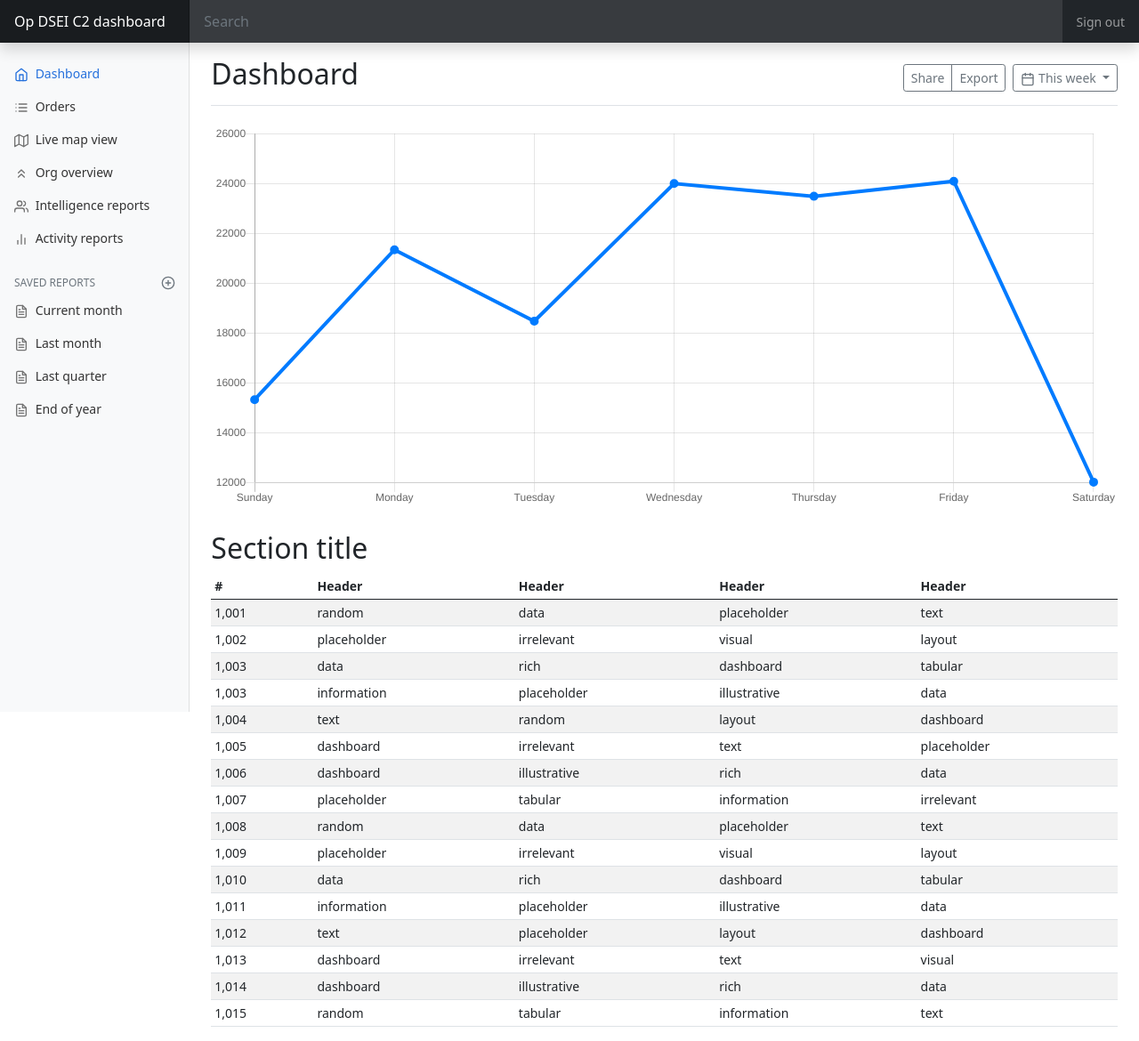
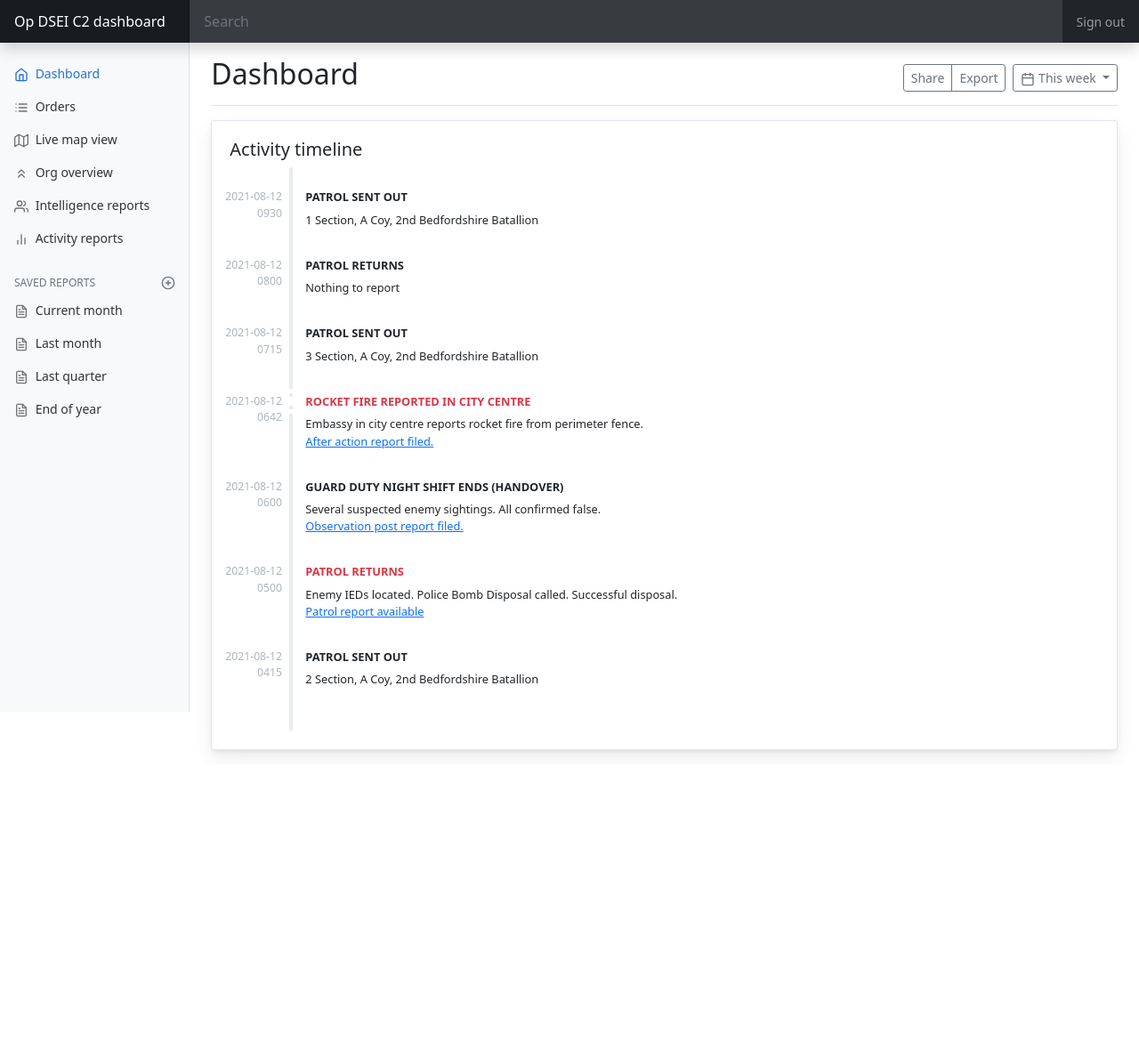
Before and after one commit to defencedigital/dsei-demo, a Flask app: page / in a window 1280 px wide. Shown: the whole page at 89% size. After the commit the page ends 850 px from the top, so only its background shows below. Run offline with Flask 2, Linux system fonts and the light colour scheme.

Commit message:
Replace front page dashboard with activity timeline

```diff
--- /dev/null
+++ b/static/css/main.css
@@ -0,0 +1,122 @@
+
+.mt-70 {
+    margin-top: 70px
+}
+
+.mb-70 {
+    margin-bottom: 70px
+}
+
+.card {
+    box-shadow: 0 0.46875rem 2.1875rem rgba(4, 9, 20, 0.03), 0 0.9375rem 1.40625rem rgba(4, 9, 20, 0.03), 0 0.25rem 0.53125rem rgba(4, 9, 20, 0.05), 0 0.125rem 0.1875rem rgba(4, 9, 20, 0.03);
+    border-width: 0;
+    transition: all .2s
+}
+
+.card {
+    position: relative;
+    display: flex;
+    flex-direction: column;
+    min-width: 0;
+    word-wrap: break-word;
+    background-color: #fff;
+    background-clip: border-box;
+    border: 1px solid rgba(26, 54, 126, 0.125);
+    border-radius: .25rem
+}
+
+.card-body {
+    flex: 1 1 auto;
+    padding: 1.25rem
+}
+
+.vertical-timeline {
+    width: 100%;
+    position: relative;
+    padding: 1.5rem 0 1rem
+}
+
+.vertical-timeline::before {
+    content: '';
+    position: absolute;
+    top: 0;
+    left: 67px;
+    height: 100%;
+    width: 4px;
+    background: #e9ecef;
+    border-radius: .25rem
+}
+
+.vertical-timeline-element {
+    position: relative;
+    margin: 0 0 1rem
+}
+
+.vertical-timeline--animate .vertical-timeline-element-icon.bounce-in {
+    visibility: visible;
+    animation: cd-bounce-1 .8s
+}
+
+.vertical-timeline-element-icon {
+    position: absolute;
+    top: 0;
+    left: 60px
+}
+
+.vertical-timeline-element-icon .badge-dot-xl {
+    box-shadow: 0 0 0 5px #fff
+}
+
+.badge-dot-xl {
+    width: 18px;
+    height: 18px;
+    position: relative
+}
+
+.badge:empty {
+    display: none
+}
+
+.badge-dot-xl::before {
+    content: '';
+    width: 10px;
+    height: 10px;
+    border-radius: .25rem;
+    position: absolute;
+    left: 50%;
+    top: 50%;
+    margin: -5px 0 0 -5px;
+    background: #fff
+}
+
+.vertical-timeline-element-content {
+    position: relative;
+    margin-left: 85px;
+    font-size: .8rem
+}
+
+.vertical-timeline-element-content .timeline-title {
+    font-size: .8rem;
+    text-transform: uppercase;
+    margin: 0 0 .5rem;
+    padding: 2px 0 0;
+    font-weight: bold
+}
+
+.vertical-timeline-element-content .vertical-timeline-element-date {
+    display: block;
+    position: absolute;
+    left: -90px;
+    top: 0;
+    padding-right: 10px;
+    text-align: right;
+    color: #adb5bd;
+    font-size: .7619rem;
+    white-space: nowrap
+}
+
+.vertical-timeline-element-content:after {
+    content: "";
+    display: table;
+    clear: both
+}
--- a/templates/base.html
+++ b/templates/base.html
@@ -14,7 +14,9 @@
 
 
     <!-- Bootstrap core CSS -->
-<link href="https://cdn.jsdelivr.net/npm/bootstrap@5.1.0/dist/css/bootstrap.min.css" rel="stylesheet" integrity="sha384-KyZXEAg3QhqLMpG8r+8fhAXLRk2vvoC2f3B09zVXn8CA5QIVfZOJ3BCsw2P0p/We" crossorigin="anonymous">
+    <link href="https://cdn.jsdelivr.net/npm/bootstrap@5.1.0/dist/css/bootstrap.min.css" rel="stylesheet" integrity="sha384-KyZXEAg3QhqLMpG8r+8fhAXLRk2vvoC2f3B09zVXn8CA5QIVfZOJ3BCsw2P0p/We" crossorigin="anonymous">
+    <!-- Custom CSS -->
+    <link href="{{ url_for('static', filename='css/main.css') }}" rel="stylesheet">
     <!-- Favicons -->
 <link rel="apple-touch-icon" href="/docs/5.1/assets/img/favicons/apple-touch-icon.png" sizes="180x180">
 <link rel="icon" href="/docs/5.1/assets/img/favicons/favicon-32x32.png" sizes="32x32" type="image/png">
--- a/templates/index.html
+++ b/templates/index.html
@@ -14,10 +14,76 @@
         </div>
       </div>
 
-      <canvas class="my-4 w-100" id="myChart" width="900" height="380"></canvas>
+      <!-- <canvas class="my-4 w-100" id="myChart" width="900" height="380"></canvas> -->
 
-      <h2>Section title</h2>
-      <div class="table-responsive">
+      <div class="row d-flex justify-content-center">
+        <div class="col-md-9 col-lg-12">
+            <div class="main-card mb-3 card">
+                <div class="card-body">
+                    <h5 class="card-title">Activity timeline</h5>
+                    <div class="vertical-timeline vertical-timeline--animate vertical-timeline--one-column">
+                        <div class="vertical-timeline-item vertical-timeline-element">
+                            <div> <span class="vertical-timeline-element-icon bounce-in"> <i class="badge badge-dot badge-dot-xl badge-success"></i> </span>
+                                <div class="vertical-timeline-element-content bounce-in">
+                                    <h4 class="timeline-title">Patrol sent out</h4>
+                                    <p>1 Section, A Coy, 2nd Bedfordshire Batallion</p> <span class="vertical-timeline-element-date">2021-08-12<br />0930</span>
+                                </div>
+                            </div>
+                        </div>
+                        <div class="vertical-timeline-item vertical-timeline-element">
+                          <div> <span class="vertical-timeline-element-icon bounce-in"> <i class="badge badge-dot badge-dot-xl badge-success"></i> </span>
+                              <div class="vertical-timeline-element-content bounce-in">
+                                  <h4 class="timeline-title">Patrol returns</h4>
+                                  <p>Nothing to report</a></p> <span class="vertical-timeline-element-date">2021-08-12<br />0800</span>
+                              </div>
+                          </div>
+                      </div>
+                      <div class="vertical-timeline-item vertical-timeline-element">
+                        <div> <span class="vertical-timeline-element-icon bounce-in"> <i class="badge badge-dot badge-dot-xl badge-success"></i> </span>
+                            <div class="vertical-timeline-element-content bounce-in">
+                                <h4 class="timeline-title">Patrol sent out</h4>
+                                <p>3 Section, A Coy, 2nd Bedfordshire Batallion</a></p> <span class="vertical-timeline-element-date">2021-08-12<br />0715</span>
+                            </div>
+                        </div>
+                    </div>
+                    <div class="vertical-timeline-item vertical-timeline-element">
+                            <div> <span class="vertical-timeline-element-icon bounce-in"> <i class="badge badge-dot badge-dot-xl badge-primary"> </i> </span>
+                                <div class="vertical-timeline-element-content bounce-in">
+                                    <h4 class="timeline-title text-danger">Rocket fire reported in city centre</h4>
+                                    <p>Embassy in city centre reports rocket fire from perimeter fence. <br /><a href="#">After action report filed.</a></p> <span class="vertical-timeline-element-date">2021-08-12<br />0642</span>
+                                </div>
+                            </div>
+                        </div>
+                    <div class="vertical-timeline-item vertical-timeline-element">
+                      <div> <span class="vertical-timeline-element-icon bounce-in"> <i class="badge badge-dot badge-dot-xl badge-success"></i> </span>
+                          <div class="vertical-timeline-element-content bounce-in">
+                              <h4 class="timeline-title">Guard duty night shift ends (handover)</h4>
+                              <p>Several suspected enemy sightings. All confirmed false. <br /><a href="#">Observation post report filed.</a></p> <span class="vertical-timeline-element-date">2021-08-12<br />0600</span>
+                          </div>
+                      </div>
+                  </div>
+                  <div class="vertical-timeline-item vertical-timeline-element">
+                    <div> <span class="vertical-timeline-element-icon bounce-in"> <i class="badge badge-dot badge-dot-xl badge-success"></i> </span>
+                        <div class="vertical-timeline-element-content bounce-in">
+                            <h4 class="timeline-title text-danger">Patrol returns</h4>
+                            <p>Enemy IEDs located. Police Bomb Disposal called. Successful disposal. <br /><a href="#">Patrol report available</a></p> <span class="vertical-timeline-element-date">2021-08-12<br />0500</span>
+                        </div>
+                    </div>
+                </div>
+                  <div class="vertical-timeline-item vertical-timeline-element">
+                    <div> <span class="vertical-timeline-element-icon bounce-in"> <i class="badge badge-dot badge-dot-xl badge-success"></i> </span>
+                        <div class="vertical-timeline-element-content bounce-in">
+                            <h4 class="timeline-title">Patrol sent out</h4>
+                            <p>2 Section, A Coy, 2nd Bedfordshire Batallion</p> <span class="vertical-timeline-element-date">2021-08-12<br />0415</span>
+                        </div>
+                    </div>
+                </div>
+
+                </div>
+            </div>
+        </div>
+    </div>
+      <!-- <div class="table-responsive">
         <table class="table table-striped table-sm">
           <thead>
             <tr>
@@ -143,5 +209,5 @@
             </tr>
           </tbody>
         </table>
-      </div>
+      </div> -->
 {% endblock %}
```
